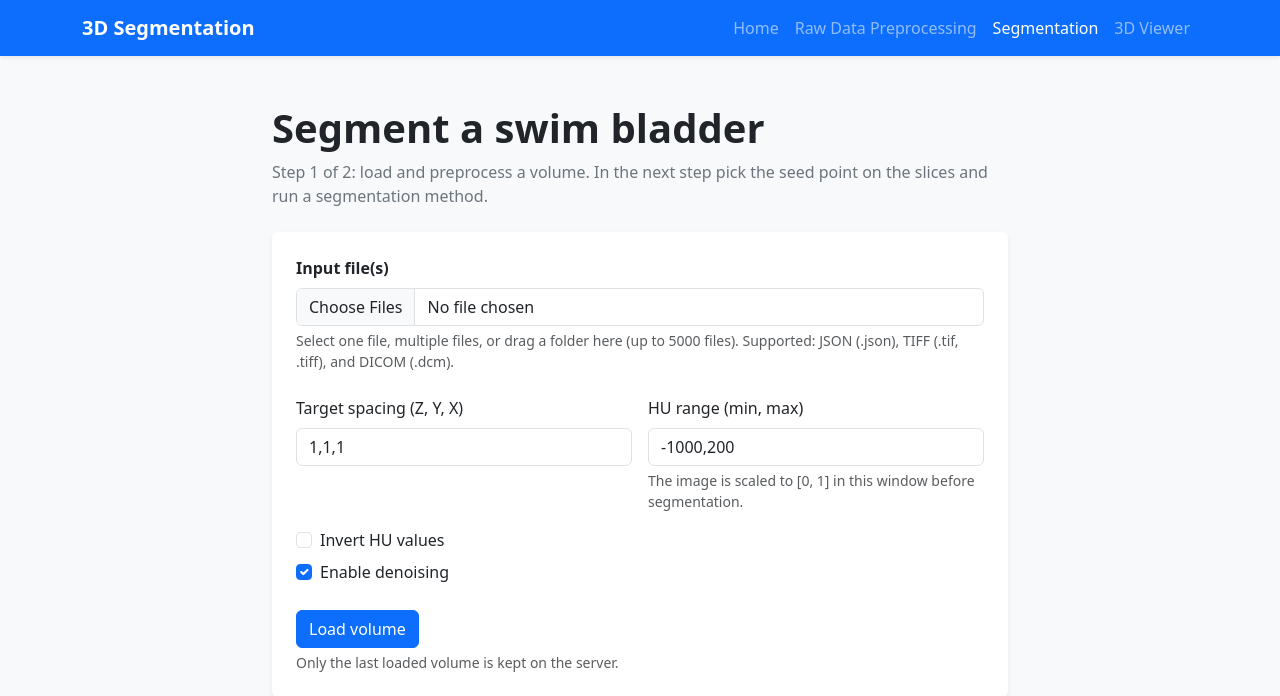
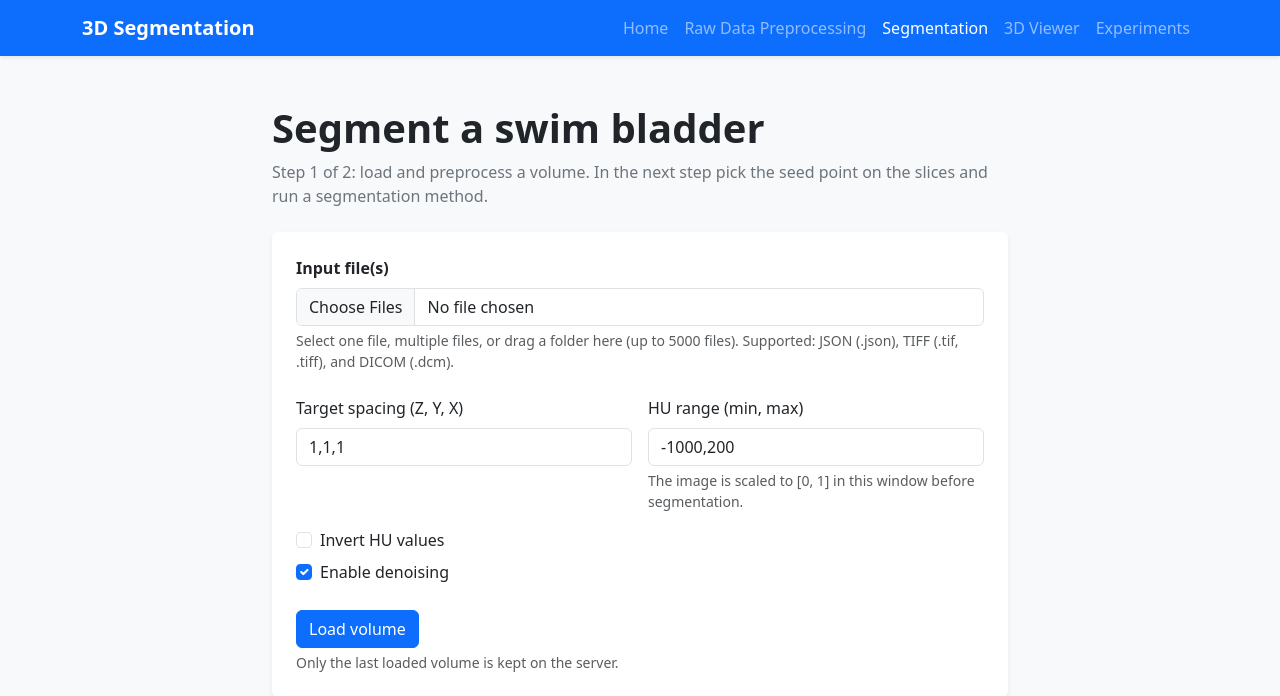
Before and after one commit to pg-weti-projects/3d-object-segmentation, a Flask app: page /segment in a window 1280 px wide. Shown: the top 696 px of the page. Run offline with Flask 3, Linux system fonts and the light colour scheme.

Commit message:
tab experiments

```diff
--- a/src/api/templates/segment.html
+++ b/src/api/templates/segment.html
@@ -15,6 +15,7 @@
         <a class="nav-link" href="{{ url_for('web.preprocess_page') }}">Raw Data Preprocessing</a>
         <a class="nav-link active" href="{{ url_for('web.segment_page') }}">Segmentation</a>
         <a class="nav-link" href="{{ url_for('web.viewer_page') }}">3D Viewer</a>
+        <a class="nav-link" href="{{ url_for('web.experiments_page') }}">Experiments</a>
       </div>
     </div>
   </nav>
```
